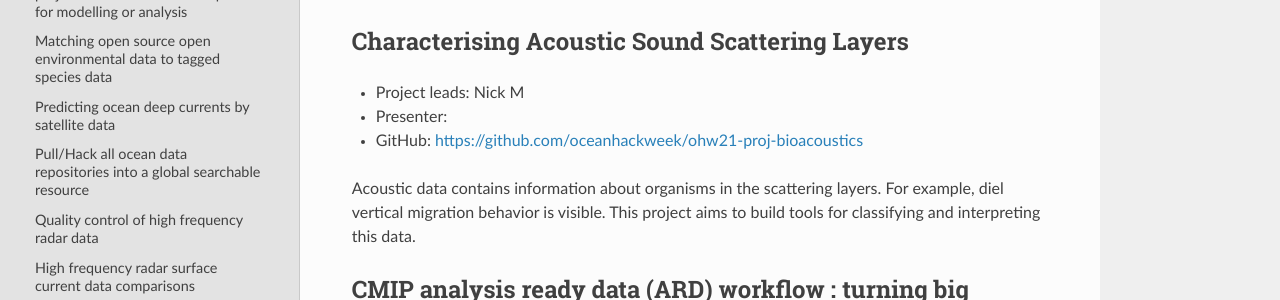
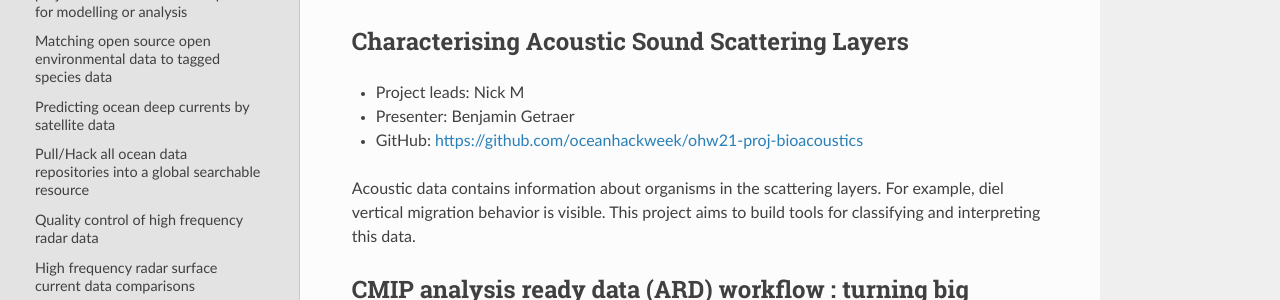
Before and after one commit to oceanhackweek/ohw-resources, an MkDocs documentation site: the page built from docs/projects/projectlist.md, in a window 1280 px wide and 900 px high. Shown: the part 135-435 px from the top of the window. Built offline with MkDocs 1.6.1, drawn with Linux system fonts in a browser that asks for light colours; nearby versions of some CDN libraries.

Commit message:
Update projectlist.md
Added Bioacoustic presenter

```diff
--- a/docs/projects/projectlist.md
+++ b/docs/projects/projectlist.md
@@ -3,7 +3,7 @@
 ## Characterising Acoustic Sound Scattering Layers
 
 - Project leads: Nick M
-- Presenter:
+- Presenter: Benjamin Getraer
 - GitHub: [https://github.com/oceanhackweek/ohw21-proj-bioacoustics](https://github.com/oceanhackweek/ohw21-proj-bioacoustics)
 
 Acoustic data contains information about organisms in the scattering layers. For example, diel vertical migration behavior is visible. This project aims to build tools for classifying and interpreting this data.
```
